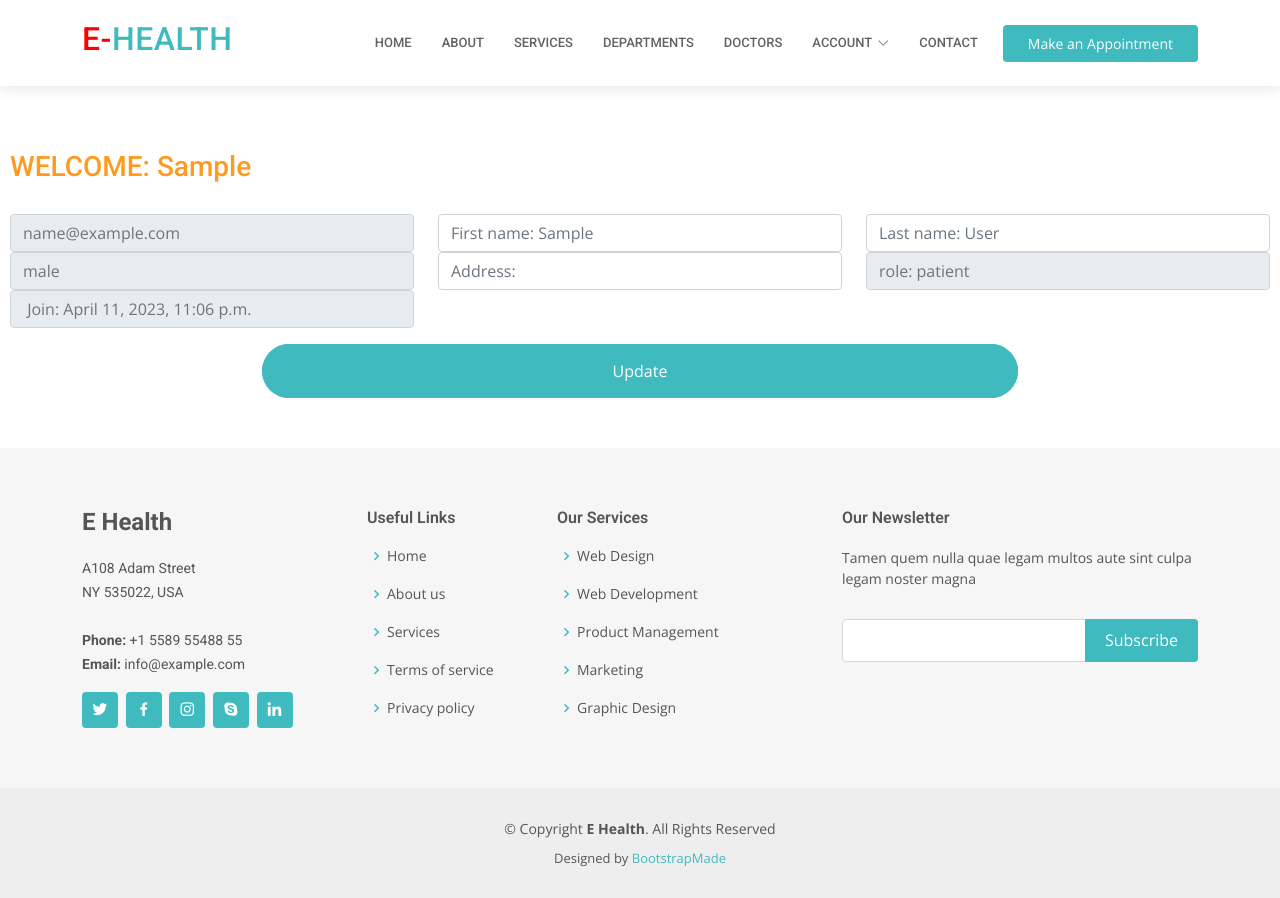
After one commit to Jibril14/E-Health-Django-Machine-Learning, a Django app: page /profile/ in a window 1280 px wide. The commit adds this page. Run offline with Django 3.2, Linux system fonts and the light colour scheme; the visitor is signed in with stand-in values (Sample User, id 1); data comes from the database, SQL or seed files in the repository; some libraries are stand-ins or nearby versions.

Commit message:
Complete User Account & Profile

```diff
--- a/account/urls.py
+++ b/account/urls.py
@@ -5,4 +5,6 @@ urlpatterns = [
      path('user/register/', views.register, name="register"),
      path('user/login/', views.login, name="login"),
      path('user/logout/', views.logout, name="logout"),
+     path('doctors/', views.doctors, name="doctors"),
+     path('profile/', views.profile, name="profile"),
 ]
--- a/account/views.py
+++ b/account/views.py
@@ -2,12 +2,14 @@ from django.shortcuts import render, redirect
 from .forms import UserRegistrationForm
 from .models import User
 from django.http import HttpResponseRedirect
+from django.contrib.auth.decorators import login_required
 from django.urls import reverse
 from django.contrib import auth
 
+
 def register(request):
 
-    if request.method =="POST":
+    if request.method == "POST":
         form = UserRegistrationForm()
         try:
             first_name = request.POST.get("first_name", "")
@@ -17,26 +19,31 @@ def register(request):
             address = request.POST.get("address", "")
             role = request.POST.get("role", "")
             password = request.POST.get("password", "")
-            user = User(first_name=first_name, last_name=last_name, username=username, email=email, address=address, role=role, password=password)
+            user = User(
+                first_name=first_name,
+                last_name=last_name,
+                username=username,
+                email=email,
+                address=address,
+                role=role,
+                password=password)
             user.save()
             return HttpResponseRedirect(reverse('login'))
 
         except Exception as error:
             form = UserRegistrationForm()
             context = {
-                "form":form,
-                "error":error,
+                "form": form,
+                "error": error,
             }
             return render(request, "account/register.html", context)
-
 
     else:
         form = UserRegistrationForm()
     context = {
-        "form":form
+        "form": form
     }
     return render(request, "account/register.html", context)
-
 
 
 def login(request):
@@ -49,11 +56,30 @@ def login(request):
             auth.login(request, user)
             return redirect("home")
         else:
-            return render(request, "account/login.html", {"error":"Invalid Credential"})
+            return render(request, "account/login.html",
+                          {"error": "Invalid Credential"})
 
     return render(request, "account/login.html")
 
 
+@login_required
 def logout(request):
     auth.logout(request)
     return redirect("home")
+
+
+@login_required
+def profile(request):
+    user = User.objects.all()
+
+    current_user = request.user
+    print("curr", current_user)
+
+    user = user.filter(email=current_user)
+    return render(request, "account/profile.html", {"user": user})
+
+# prediction = prediction.filter(user=user)
+
+
+def doctors(request):
+    return render(request, "account/doctors.html")
--- /dev/null
+++ b/templates/account/profile.html
@@ -0,0 +1,45 @@
+
+{% extends 'base.html' %}
+{% load static %}
+
+{% block content %}
+<div style="margin: 150px 10px 50px 10px;">
+{%for user in user%}
+  <h3 style="color: rgb(255, 154, 31); margin-bottom: 30px;"> WELCOME: {{user.first_name}}</h3>
+
+  <form action="#" method="post">
+    {% csrf_token %}
+
+    <div class="row">
+        <div class="col-md-4 form-group mt-3 mt-md-0">
+          <input type="email" class="form-control" name="email" placeholder={{user.email}} disabled>
+        </div>
+        <div class="col-md-4 form-group mt-3 mt-md-0">
+          <input type="password" name="password" class="form-control"  placeholder="First name: {{user.first_name}}" required>
+        </div>
+        <div class="col-md-4 form-group mt-3 mt-md-0">
+          <input type="text" name="first_name" class="form-control"  placeholder="Last name: {{user.last_name}}"" required>
+        </div>
+        <div class="col-md-4 form-group mt-3 mt-md-0">
+          <input type="text" name="gender" class="form-control"  placeholder={{user.gender}} disabled>
+        </div>
+        <div class="col-md-4 form-group mt-3 mt-md-0">
+          <input type="text" name="address" class="form-control"  placeholder="Address: {{user.address}}" required>
+        </div>
+        <div class="col-md-4 form-group mt-3 mt-md-0">
+          <input type="text" name="role" class="form-control"  placeholder= "role: {{user.role}}" disabled>
+        </div>
+        <div class="col-md-4 form-group mt-3 mt-md-0">
+          <input type="text" name="date_joined" class="form-control"  placeholder=" Join: {{user.date_joined}}" disabled>
+        </div>
+    </div>
+
+    <div class="my-3">
+      <div class="error-message" style="color: red;">{{error}}</div>
+    </div>
+      <div class="text-center"><button class="button" type="submit">Update</button></div>
+  </form>
+  {% endfor%}
+</div>
+
+{% endblock %}
--- a/templates/account/register.html
+++ b/templates/account/register.html
@@ -18,19 +18,19 @@
         <input type="email" class="form-control" name="email" id="email" placeholder="Your Email" required>
       </div>
 
-    </div>
+    </div>gender
     <div class="row">
       <div class="col-md-4 form-group mt-3">
         <input type="text" class="form-control" name="address" id="address" placeholder="Your address" required>      </div>
       <div class="col-md-4 form-group mt-3">
-        <select name="role" id="role" class="form-select">
+        <select name="role" id="role" class="form-select" required>
           <option value="">Select Role</option>
           <option value="Patient">Patient</option>
           <option value="Doctor">Doctor</option>
         </select>
       </div>
       <div class="col-md-4 form-group mt-3">
-        <select name="doctor" id="doctor" class="form-select">
+        <select name="gender" id="gender" class="form-select" required>
           <option value="">Select Gender</option>
           <option value="Male">Male</option>
           <option value="Female">Female</option>
```
Also changed, not shown: account/forms.py (+9 -1 lines), templates/account/doctors.html (added, +99 -0 lines), 1 other file.
